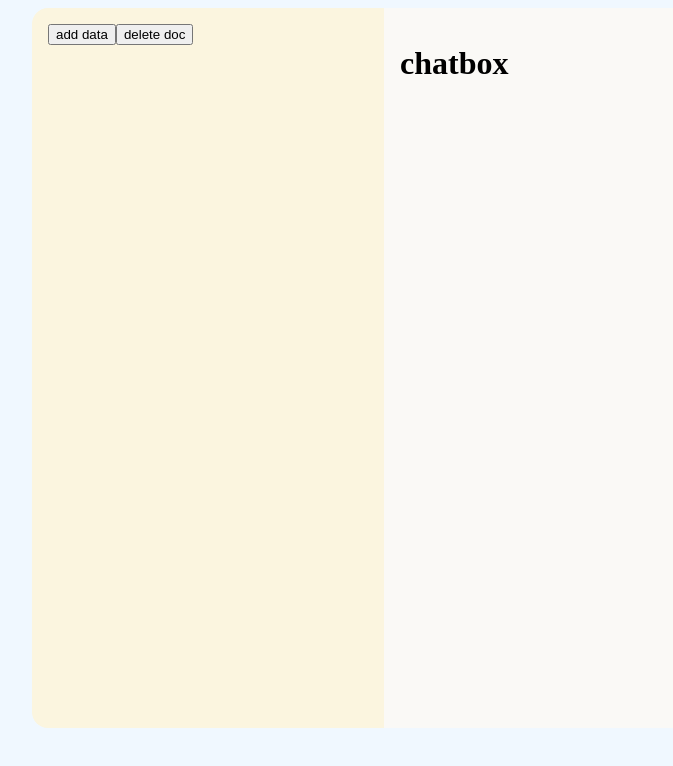
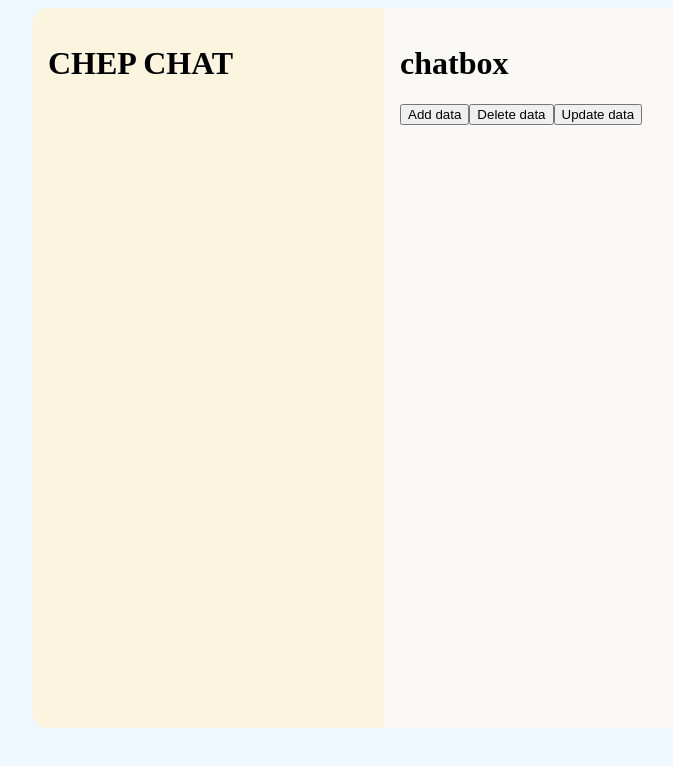
Before and after one commit to jmngandu/ChepChat, a React (Vite) app in the folder client/: page / in a window 1280 px wide. Shown: the top 766 px of the page, without its empty margins (104-777 px from the left). Built offline with nearby package versions, Linux system fonts and the light colour scheme; no server answers; the database is empty.

Commit message:
chepchat

```diff
--- a/client/src/App.jsx
+++ b/client/src/App.jsx
@@ -1,45 +1,13 @@
-import { db } from "../firebase";
-import {
-  collection,
-  doc,
-  setDoc,
-  getDocs,
-  deleteDoc,
-} from "firebase/firestore";
 import "./styles.scss";
-import { useEffect } from "react";
+
 import Chatbox from "./components/chatbox/chat";
 
 function App() {
-  let students = [];
-  useEffect(() => {
-    async function getData() {
-      const readTheData = await getDocs(collection(db, "students"));
-      readTheData.forEach((doc) => {
-        students.push(doc.data());
-      });
-    }
-    getData();
-  }, []);
-
-  console.log(students);
-  async function addData() {
-    await setDoc(doc(db, "students", "7"), {
-      name: "Bob li",
-      course: "Software Enginerring",
-      age: 22,
-      year: 4,
-    });
-  }
-  async function deleteData() {
-    await deleteDoc(doc(db, "students", "7"));
-  }
   return (
     <>
       <div className="chepchat">
         <div className="sidebar">
-          <button onClick={addData}>add data</button>
-          <button onClick={deleteData}>delete doc</button>
+          <h1>CHEP CHAT</h1>
         </div>
         <div className="chatbox">
           <Chatbox />
--- a/client/src/components/chatbox/chat.jsx
+++ b/client/src/components/chatbox/chat.jsx
@@ -1,7 +1,50 @@
+import { db } from "../../../firebase";
+import {
+  collection,
+  getDocs,
+  setDoc,
+  doc,
+  deleteDoc,
+} from "firebase/firestore";
+import { useEffect } from "react";
 const Chatbox = () => {
+  let students = [];
+  useEffect(() => {
+    async function getData() {
+      const studeDoc = await getDocs(collection(db, "students"));
+      studeDoc.forEach((doc) => {
+        students.push(doc.data());
+      });
+    }
+    getData();
+  }, []);
+  console.log(students);
+  async function addData() {
+    await setDoc(doc(db, "students", "3"), {
+      name: "James mukuvi",
+      course: "computer science",
+      age: 21,
+      year: 3,
+    });
+  }
+  async function updateData() {
+    await setDoc(
+      doc(db, "students", "2"),
+      {
+        age: 21,
+      },
+      { merge: true }
+    );
+  }
+  async function deleteData() {
+    await deleteDoc(doc(db, "students", "3"));
+  }
   return (
     <>
       <h1>chatbox</h1>
+      <button onClick={addData}>Add data</button>
+      <button onClick={deleteData}>Delete data</button>
+      <button onClick={updateData}>Update data</button>
     </>
   );
 };
```
